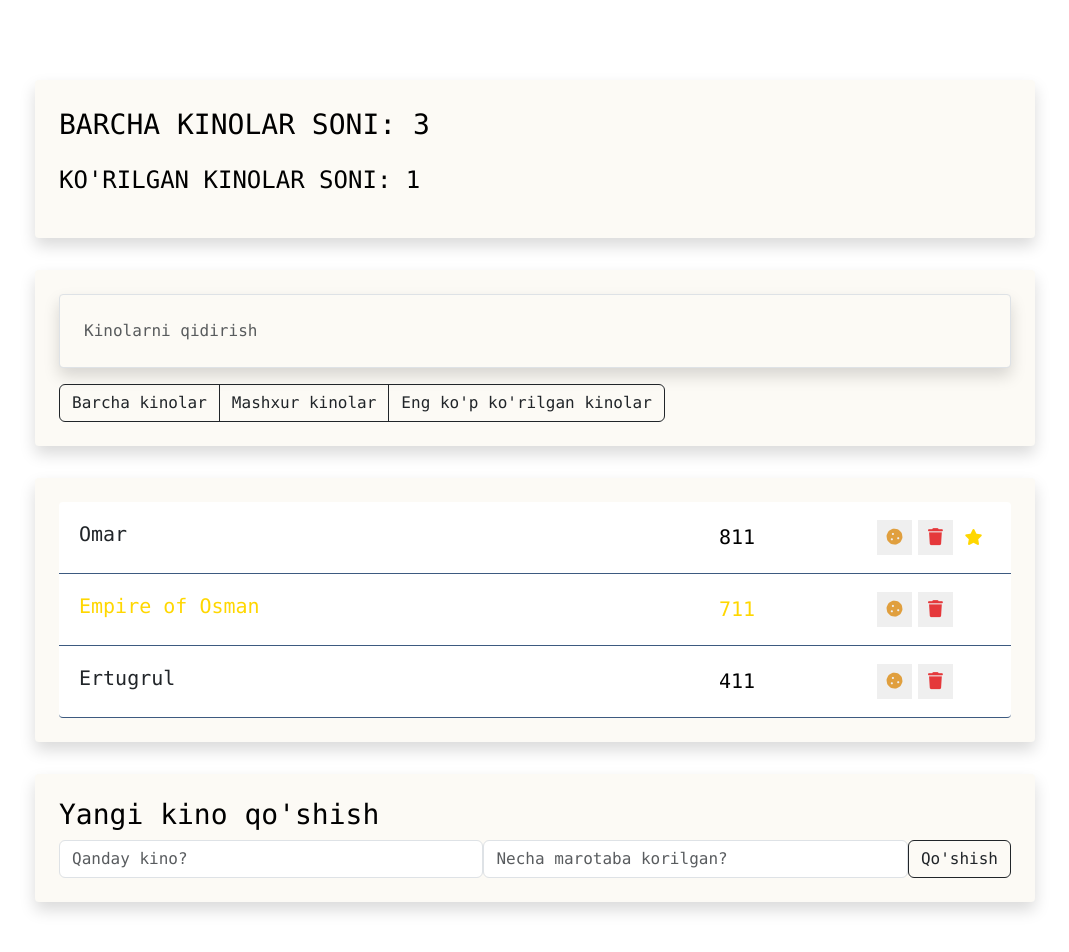
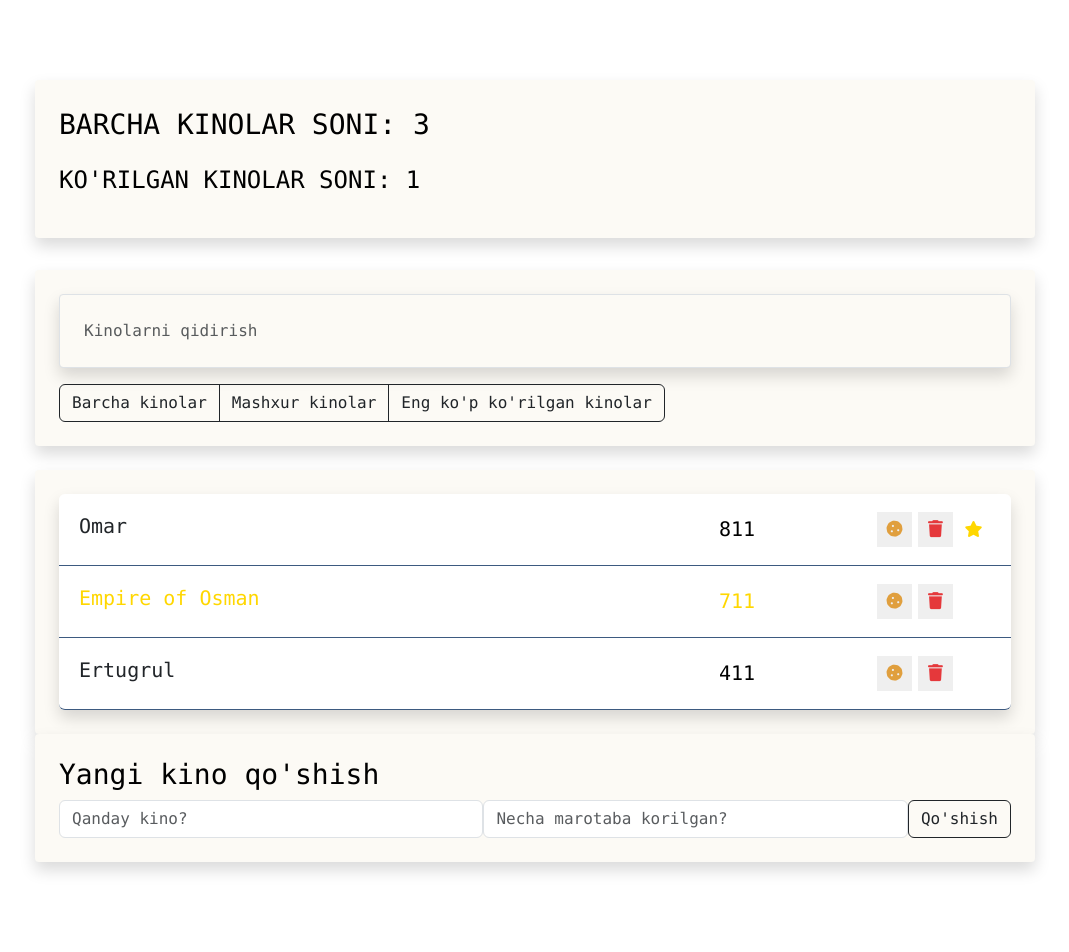
Before and after one commit to mukhammadibrokhim/movie, a Vue app: page / in a window 1280 px wide. Shown: the top 952 px of the page, without its empty margins (105-1174 px from the left). Built offline with nearby package versions, Linux system fonts and the light colour scheme.

Commit message:
improveing the projects

```diff
--- a/src/components/app-filter/AppFilter.vue
+++ b/src/components/app-filter/AppFilter.vue
@@ -1,14 +1,14 @@
 <template >
     <div class="btn-group">
-
-        <button v-for="btn in filterButtons" :key="btn.name" class="btn"
+        <PrimaryButton v-for="btn in filterButtons" :key="btn.name"
         :class="[filterName == btn.name ? 'btn-dark' : 'btn-outline-dark']"
         @click="filterHandler(btn.name)">
          {{ btn.title }}
-        </button>
+        </PrimaryButton>
     </div>
 </template>
 <script>
+
 export default {
     props: {
         updateFilterHandler: {
--- a/src/components/app-info/AppInfo.vue
+++ b/src/components/app-info/AppInfo.vue
@@ -1,12 +1,13 @@
 <template>
-    <div class="app-info shadow">
+    <Box >
         <p class="fs-3 text-uppercase"> Barcha kinolar soni: {{ allMoviesCount }}</p>
         <p class="fs-4 text-uppercase">Ko'rilgan kinolar soni: {{ favouriteMvoiesCount }}</p>
-    </div>
+    </Box>
 
 </template>
 
 <script>
+
  export default {
     props: {
       allMoviesCount: {
@@ -17,17 +18,10 @@
         type: Number,
         required: true,
       }
-    }
+    },
  }
 </script>
 
 <style scoped>
 
-.app-info {
-  padding: 1.5rem;
-  background-color: #fcfaf5;
-  border-radius: 4px;
-  box-shadow: 15px, 15px, 15px rgba(0, 0, 0, 0.15);
-}
-
 </style>
--- a/src/components/movie-add-form/MovieAddForm.vue
+++ b/src/components/movie-add-form/MovieAddForm.vue
@@ -1,12 +1,14 @@
 <template lang="">
-    <div class="movie-add-form shadow">
+    <Box>
         <h3>Yangi kino qo'shish</h3>
         <form class="add-form d-flex" @submit.prevent>
-            <input type="text" class="form-control new-movie-label" placeholder="Qanday kino?" :value="name" @input="name = $event.target.value">
-            <input type="number" class="form-control new-movie-label" placeholder="Necha marotaba korilgan?" :value="viewers"  @input="viewers = $event.target.value">
-            <button type="submit" class="btn btn-outline-dark" @click="addMovie">Qo'shish</button>
+            <Input  class="new-movie-label" placeholder="Qanday kino?" v-model="name" />
+
+
+            <Input  type="number" class="form-control new-movie-label" placeholder="Necha marotaba korilgan?" v-model="viewers" />
+            <PrimaryButton type="submit" class="btn-outline-dark" @click="addMovie">Qo'shish</PrimaryButton>
         </form>
-    </div>
+    </Box>
 </template>
 <script>
 export default {
@@ -16,6 +18,7 @@ export default {
             viewers: ''
         }
     },
+
     methods: {
         addMovie(){
             if(!this.name || !this.viewers) return;
@@ -34,13 +37,4 @@ export default {
 }
 </script>
 <style>
-
-.movie-add-form {
-    margin-top: 2rem;
-  padding: 1.5rem;
-  background-color: #fcfaf5;
-  border-radius: 4px;
-  box-shadow: 15px, 15px, 15px rgba(0, 0, 0, 0.15);
-}
-
 </style>
--- a/src/components/movie-list/MovieList.vue
+++ b/src/components/movie-list/MovieList.vue
@@ -1,9 +1,11 @@
 <template >
-    <ul class="movie-list list-group shadow">
+    <Box class="mt-4">
+        <ul class="list-group shadow">
         <MovieListItem v-for="movie in movies" :movie="movie" :key="movie.id"
          @onToggle="$emit('onToggle', $event)"
          @onRemove="$emit('onRemove', $event)"/>
     </ul>
+    </Box>
 </template>
 <script>
 import MovieListItem from '@/components/movie-list-item/MovieListItem.vue'
@@ -18,12 +20,5 @@ export default {
 }
 </script>
 <style scoped>
-    .movie-list {
-        margin-top: 2rem;
-        padding: 1.5rem;
-        background-color: #fcfaf5;
-        border-radius: 4px;
-        box-shadow: 15px, 15px, 15px rgba(0, 0, 0, 0.15);
-    }
 
 </style>
--- a/src/components/search-panel/SearchPanel.vue
+++ b/src/components/search-panel/SearchPanel.vue
@@ -1,7 +1,6 @@
 <template >
-   <input class="form-control search-input shadow" type="text" placeholder="Kinolarni qidirish"
-    :value="term"
-    @input="changeHandler" />
+   <Input class="search-input shadow" placeholder="Kinolarni qidirish"
+    v-model="term" @input="changeHandler" />
 </template>
 
 <script>
--- a/src/main.js
+++ b/src/main.js
@@ -1,6 +1,10 @@
 import { createApp } from 'vue'
 import App from '@/components/app/App.vue'
 import '@/index.css'
+import uiComponents from './ui-components'
+
 const app = createApp(App)
 
+uiComponents.map(component => app.component(component.name, component))
+
 app.mount('#app')
--- /dev/null
+++ b/src/ui-components/Box.vue
@@ -0,0 +1,19 @@
+<template>
+    <div class="box shadow">
+        <slot></slot>
+    </div>
+</template>
+<script>
+export default {
+    name: "Box",
+}
+</script>
+<style>
+.box{
+  padding: 1.5rem;
+  background-color: #fcfaf5;
+  border-radius: 4px;
+  box-shadow: 15px, 15px, 15px rgba(0, 0, 0, 0.15);
+}
+
+</style>
--- /dev/null
+++ b/src/ui-components/Input.vue
@@ -0,0 +1,19 @@
+<template >
+   <input type="text" class="form-control" :value="modelValue" @input="updateInput"/>
+</template>
+<script>
+export default {
+    name: 'Input',
+    props:{
+        modelValue: [String, Number]
+    },
+    methods: {
+        updateInput(e){
+            this.$emit('update:modelValue', e.target.value)
+        }
+    },
+}
+</script>
+<style >
+
+</style>
--- /dev/null
+++ b/src/ui-components/PrimaryButton.vue
@@ -0,0 +1,11 @@
+<template>
+    <button class="btn"><slot></slot></button>
+</template>
+<script>
+export default {
+    name: "PrimaryButton",
+}
+</script>
+<style>
+
+</style>
--- /dev/null
+++ b/src/ui-components/index.js
@@ -0,0 +1,5 @@
+import PrimaryButton from '@/ui-components/PrimaryButton.vue'
+import Box from '@/ui-components/Box.vue'
+import Input from '@/ui-components/Input.vue'
+
+export default [PrimaryButton,Box,Input]
```
